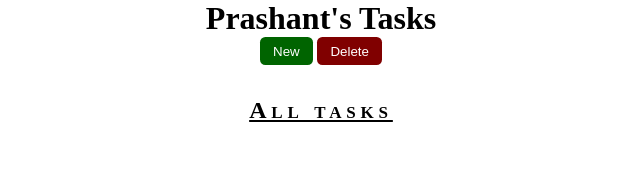
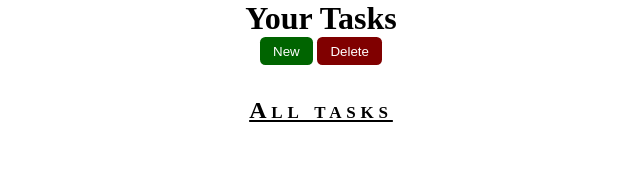
Before and after one commit to prashantsihag03/interactive-Task-webpage, a plain HTML site: page index.html in a window 1280 px wide. Shown: the whole page, without its empty margins (319-959 px from the left). Drawn offline with Linux system fonts and the light colour scheme.

Commit message:
changes to the overall heading and functioning is yet to add to delete button

```diff
--- a/index.html
+++ b/index.html
@@ -7,7 +7,7 @@
     <title>Todo App</title>
 </head>
 <body>
-    <h1 class="Name">Prashant's Tasks</h1>
+    <h1 class="Name">Your Tasks</h1>
     <nav class="menu">
         <button>New</button>
         <button>Delete</button>
```
